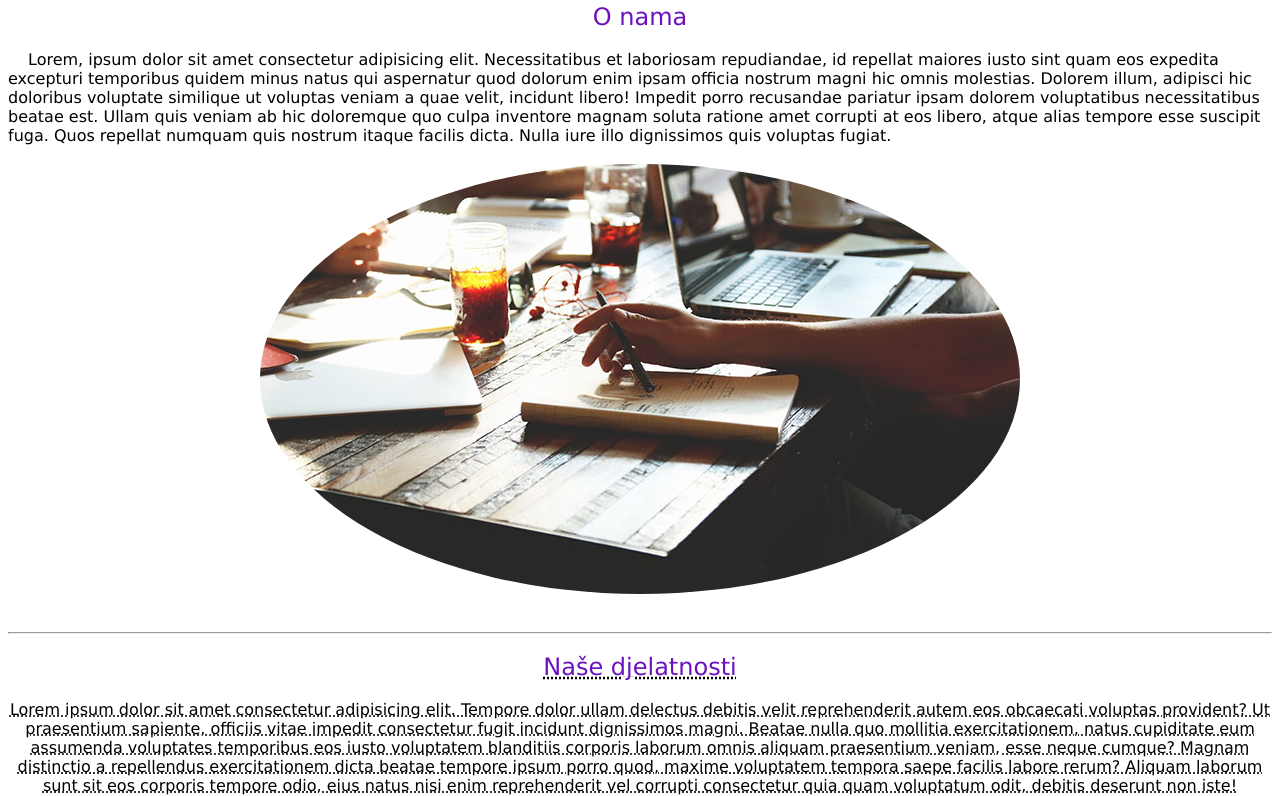
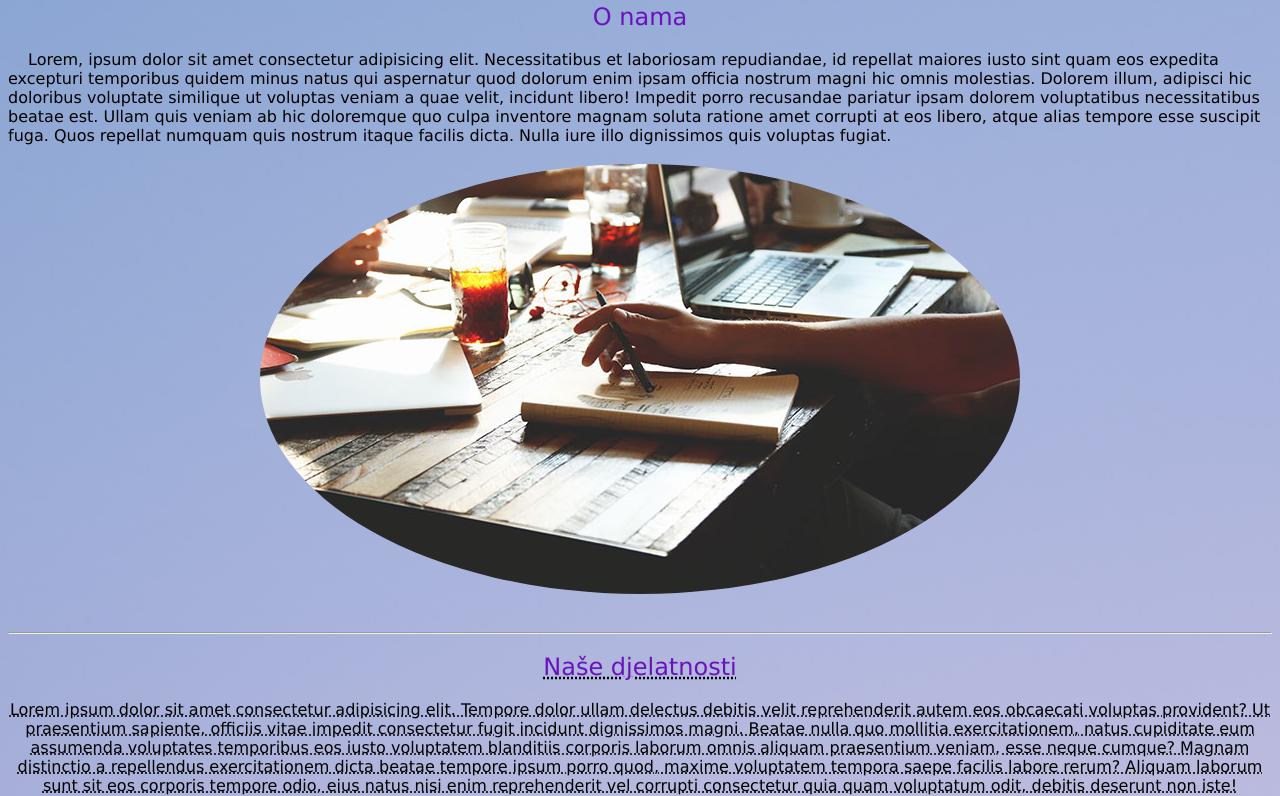
Before and after one commit to ivan-turk/parcijalni_ispit_html, a plain HTML site: page index.html in a window 1280 px wide. Shown: the part 222-1018 px from the top of the page. Drawn offline with Linux system fonts and the light colour scheme; the site is published under a folder, as on GitHub Pages, so addresses that start at the root find nothing.

Commit message:
css_domaci_v3

```diff
--- a/Styles/style.css
+++ b/Styles/style.css
@@ -7,7 +7,7 @@
 }
 
 body {
-  background-image: url(/multimedia/images/stvari/background.jpg);
+  background-image: url(../multimedia/images/stvari/background.jpg);
 
   background-repeat: no-repeat;
   background-position: center;
```
